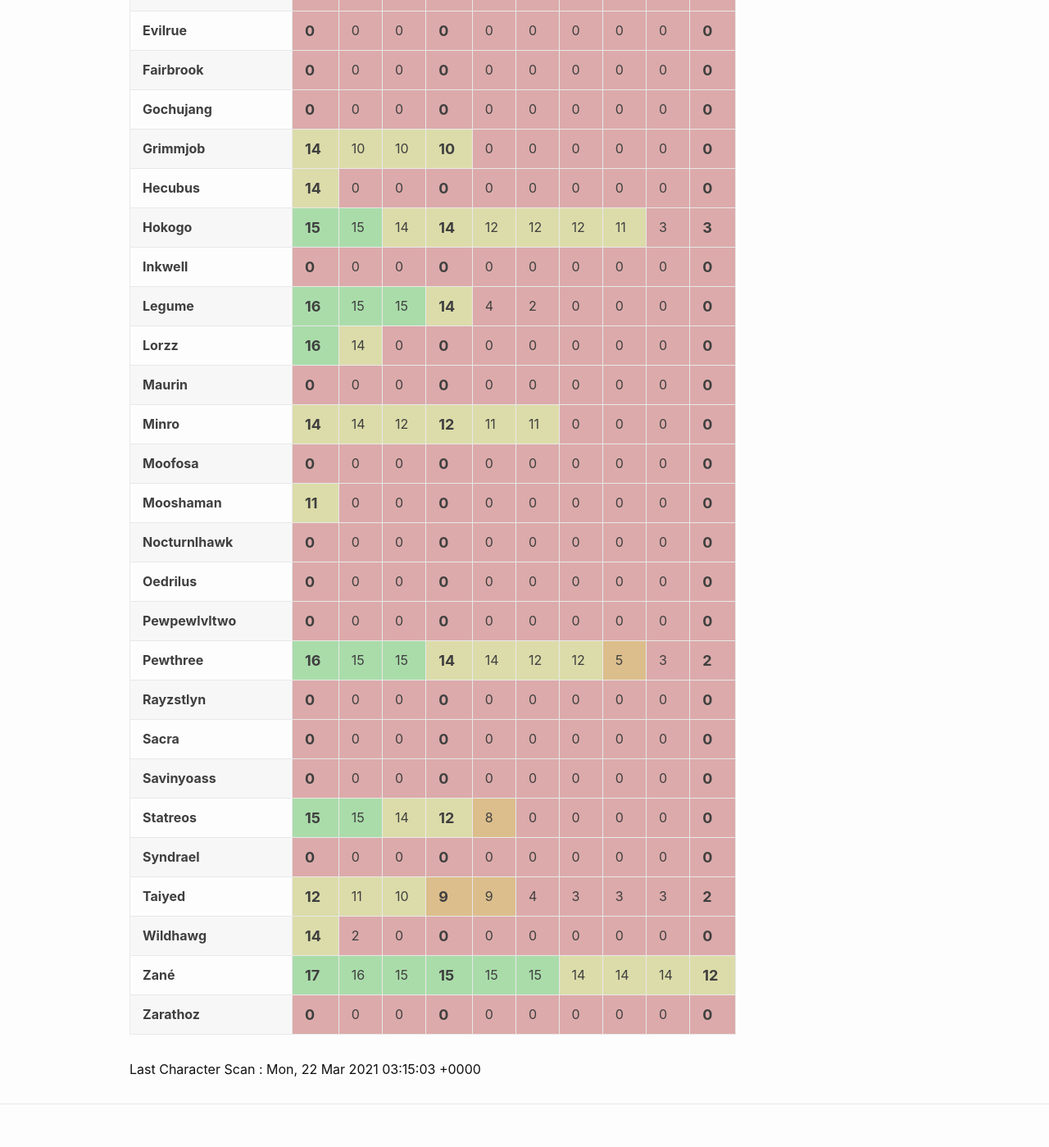
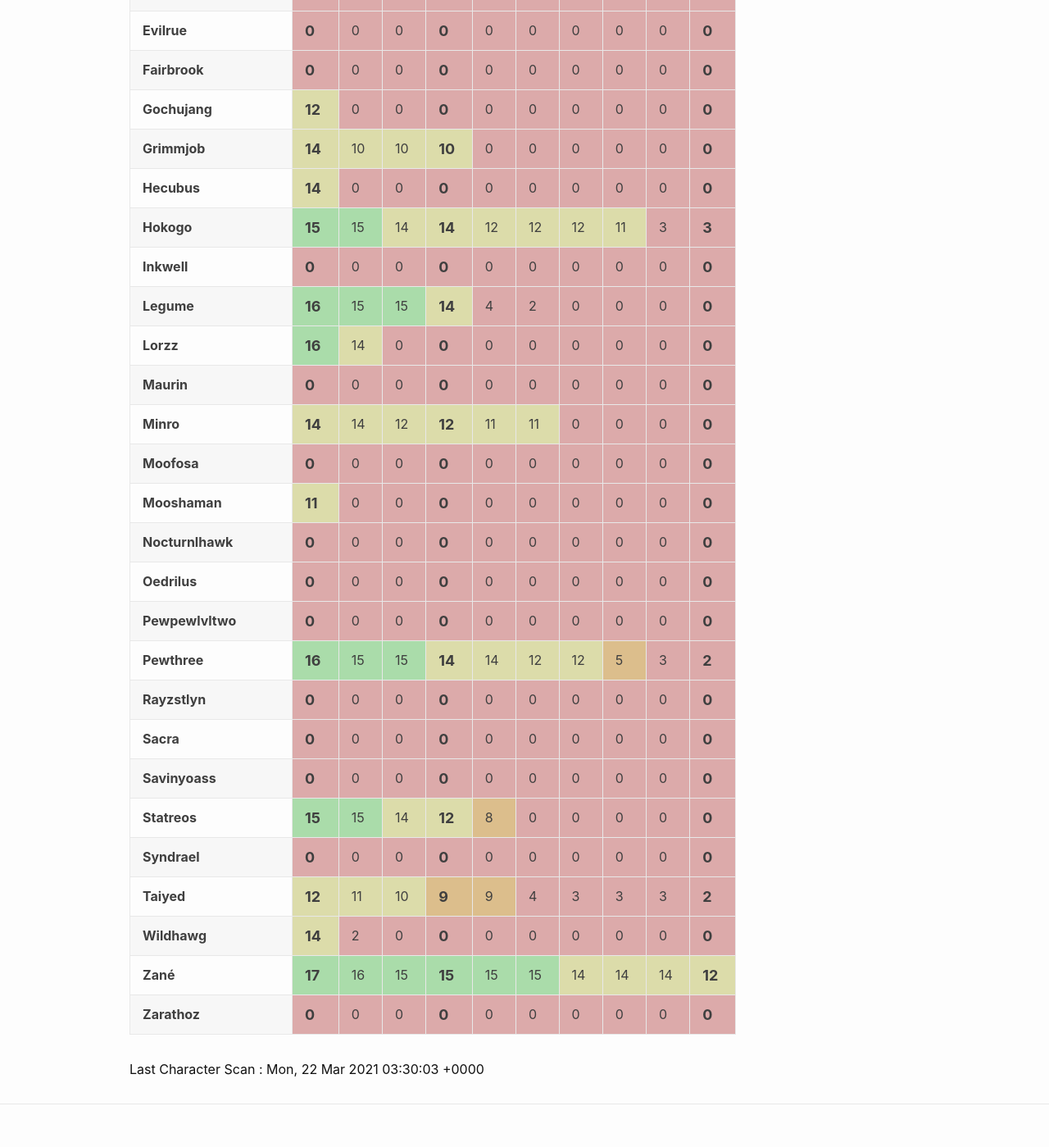
Before and after one commit to eldertribunal/keystonetracker, a Jekyll site: the page built from weekly.md, in a window 1280 px wide. Shown: the part 709-2108 px from the top of the page at 82% size. Built offline with Jekyll 4.4.1, drawn with Linux system fonts in a browser that asks for light colours.

Commit message:
auto scan Mon Mar 22 03:30:42 UTC 2021

```diff
--- a/_data/scanned.json
+++ b/_data/scanned.json
@@ -1,3 +1,3 @@
 {
-  "timestamp": 1616382903
+  "timestamp": 1616383803
 }
--- a/_data/weekly.json
+++ b/_data/weekly.json
@@ -32,7 +32,7 @@
   {
     "name": "Gochujang",
     "dungeons": [
-      0,
+      12,
       0,
       0,
       0,
```
